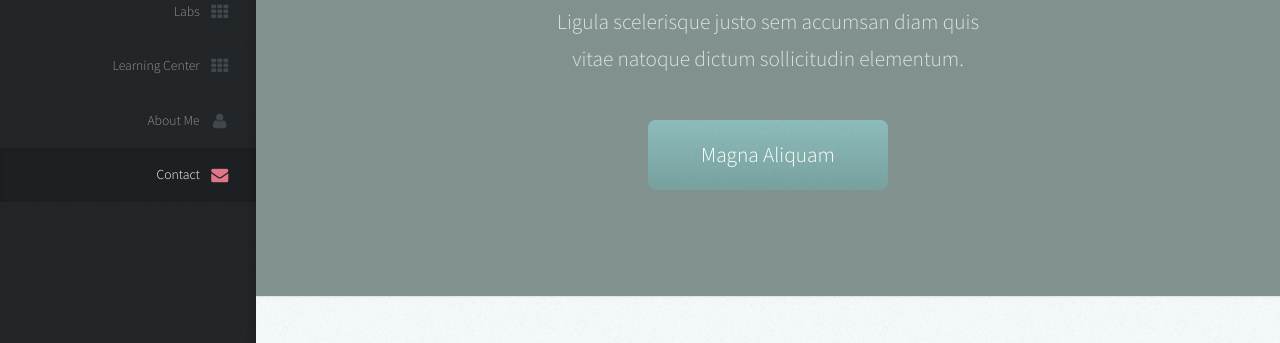
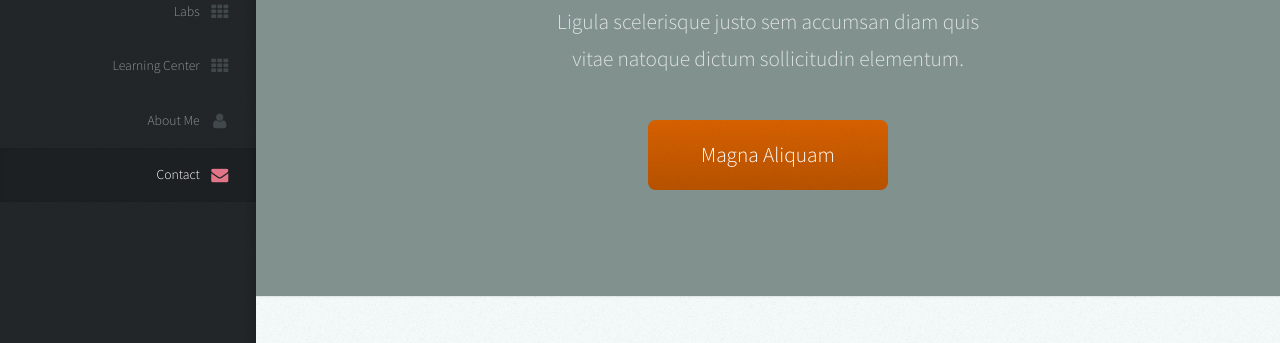
Before and after one commit to ProjectLabs/projectlabs.in, a plain HTML site: page index.html in a window 1280 px wide. Shown: the part 253-596 px from the top of the page. Drawn offline with Linux system fonts and the light colour scheme.

Commit message:
Color Scheme Changes

```diff
--- a/css/style.css
+++ b/css/style.css
@@ -449,7 +449,7 @@
 			color: #fff !important;
 			text-decoration: none;
 			padding: 0.75em 2.5em 0.75em 2.5em;
-			background-color: #8ebebc;
+			background-color: #D76100;
 			border: 0;
 			cursor: pointer;
 			background-image: -moz-linear-gradient(top, rgba(0,0,0,0), rgba(0,0,0,0.15)), url('images/overlay.png');
@@ -469,7 +469,7 @@
 			input[type="reset"]:hover,
 			.button:hover
 			{
-				background-color: #9ececc;
+				background-color: #ef6c00;
 			}
 
 			input[type="button"]:active,
@@ -477,7 +477,7 @@
 			input[type="reset"]:active,
 			.button:active
 			{
-				background-color: #7eaeac;
+				background-color: #D76100;
 			}
 
 	/* Item */
```
